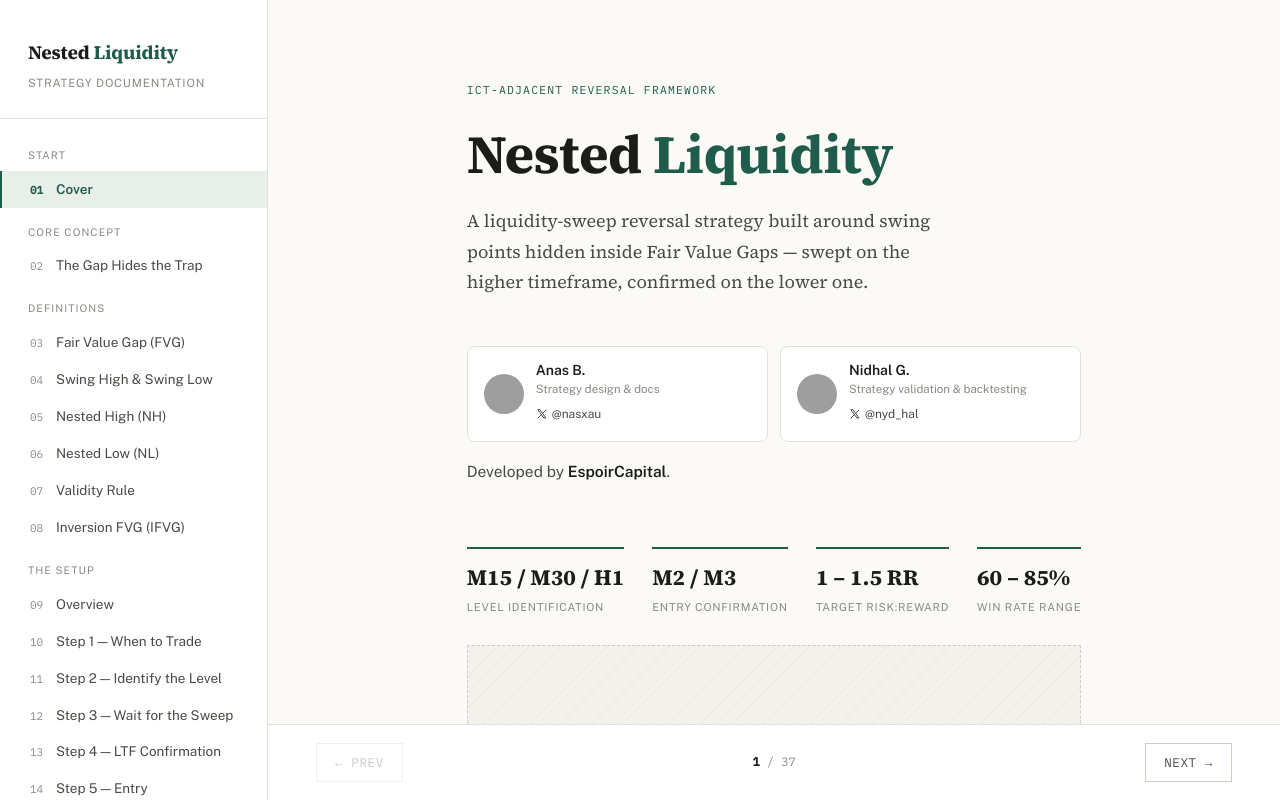
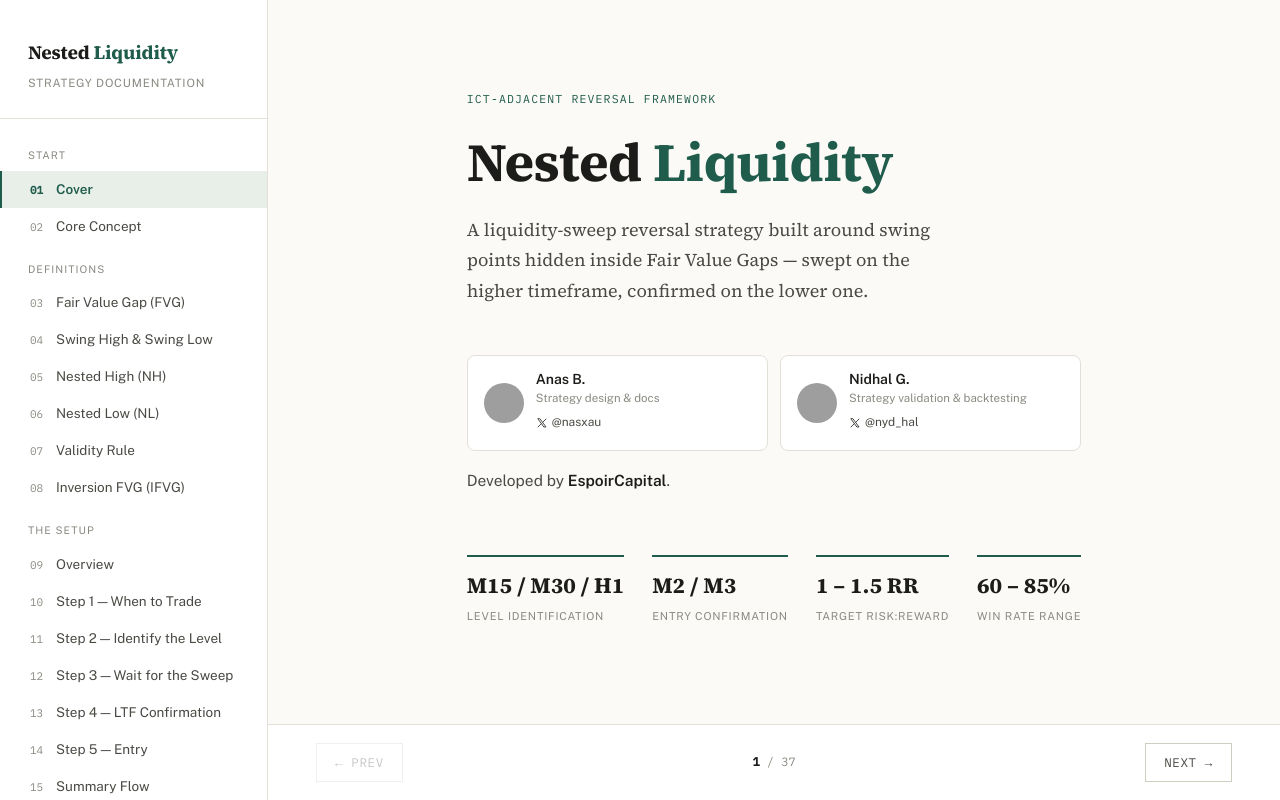
Before and after one commit to EspoirCapital/nested-liquidity, a React (Vite) app: page / in a window 1280 px wide. Built offline with nearby package versions, Linux system fonts and the light colour scheme; grey boxes are pictures that could not be loaded.

Commit message:
Rename 'The Gap Hides the Trap' to 'Core Concept', move to Start category, fix lint errors, fix scrollbar and cover centering

```diff
--- a/src/components/Layout.tsx
+++ b/src/components/Layout.tsx
@@ -21,7 +21,7 @@ export function Layout() {
   // Initial page load from URL
   useEffect(() => {
     setCurrent(parsePath());
-  }, []);
+  }, [parsePath]);
 
   // Listen for back/forward navigation
   useEffect(() => {
--- a/src/components/PageContent.tsx
+++ b/src/components/PageContent.tsx
@@ -15,11 +15,10 @@ export function PageContent({ page, pageIndex }: PageContentProps) {
   const wrapperRef = useRef<HTMLDivElement>(null);
 
   // EV Calculator renders its own full content (no wrapper class in HTML)
-  if (page.html.includes('ev-rrChart')) {
-    return <EVCalculator />;
-  }
+  const isEVPage = page.html.includes('ev-rrChart');
 
   useEffect(() => {
+    if (isEVPage) return;
     const el = wrapperRef.current;
     if (!el) return;
 
@@ -71,7 +70,11 @@ export function PageContent({ page, pageIndex }: PageContentProps) {
       roots.forEach(({ root }) => root.unmount());
       handlers.forEach(({ el, handler }) => el.removeEventListener('click', handler));
     };
-  }, [pageIndex]);
+  }, [pageIndex, isEVPage]);
+
+  if (isEVPage) {
+    return <EVCalculator />;
+  }
 
   const pageId = 'page_' + (pageIndex + 1);
   // Inject `active` class and page id into the markdown's own <div class="page"> tag
--- a/src/data/pages.json
+++ b/src/data/pages.json
@@ -5,9 +5,9 @@
     "file": "cover"
   },
   {
-    "group": "Core Concept",
-    "title": "The Gap Hides the Trap",
-    "file": "the-gap-hides-the-trap"
+    "group": "Start",
+    "title": "Core Concept",
+    "file": "core-concept"
   },
   {
     "group": "Definitions",
--- a/src/data/pages/core-concept/the-gap-hides-the-trap.md
+++ b/src/data/pages/start/core-concept.md
@@ -1,6 +1,6 @@
 <div class="page">
-      <div class="page-kicker">01 — Core Concept</div>
-      <h1>The gap hides the trap.</h1>
+      <div class="page-kicker">01 — Start</div>
+      <h1>Core Concept</h1>
       <p class="lede">Nested Liquidity describes a swing high or swing low that sits inside a Fair Value Gap.</p>
       <p>The FVG acts as a shield around the liquidity — price hasn't cleanly closed through it yet, so the level remains "nested" and untapped. These nested levels are higher-probability liquidity draws because they carry two layers of significance: the liquidity itself, and the imbalance protecting it.</p>
       <div class="img-placeholder">
--- a/src/data/pages/start/cover.md
+++ b/src/data/pages/start/cover.md
@@ -27,9 +27,5 @@
         <div class="cover-stat"><div class="v">1 – 1.5 RR</div><div class="l">Target Risk:Reward</div></div>
         <div class="cover-stat"><div class="v">60 – 85%</div><div class="l">Win Rate Range</div></div>
       </div>
-      <div class="img-placeholder">
-        <div class="ph-icon">&#9633;</div>
-        <div class="ph-label">Cover Art</div>
-      </div>
-      <p class="img-desc">Insert strategy diagram showing Nested Liquidity concept at a glance</p>
+
     </div>
--- a/src/styles.css
+++ b/src/styles.css
@@ -88,12 +88,13 @@
   }
   .toc-item.active .num{ color: var(--accent); }
 
-  .main{ flex: 1; display:flex; flex-direction: column; min-width: 0; max-height: 100vh; overflow-y: auto; }
+  .main{ flex: 1; display:flex; flex-direction: column; min-width: 0; height: 100vh; }
   .content-scroll{
     flex:1;
     display:flex;
     justify-content:center;
     padding: 80px 48px 90px;
+    overflow-y: auto;
   }
   .page{ max-width: 620px; width: 100%; display:none; }
   .page.active{ display:block; }
@@ -124,7 +125,7 @@
   .page ul, .page ol{ margin: 0 0 18px 22px; color: var(--ink-soft); }
   .page li{ margin-bottom: 8px; }
 
-  .page.cover.active{ display:flex; flex-direction: column; justify-content:center; min-height: calc(100vh - 140px); }
+  .page.cover.active{ display:flex; flex-direction: column; justify-content:center; min-height: 100%; }
   .cover .page-kicker{ margin-bottom: 26px; }
   .cover h1{ font-size: 54px; line-height: 1.05; margin-bottom: 24px; }
   .cover h1 em{ font-style:normal; color: var(--accent); }
```
